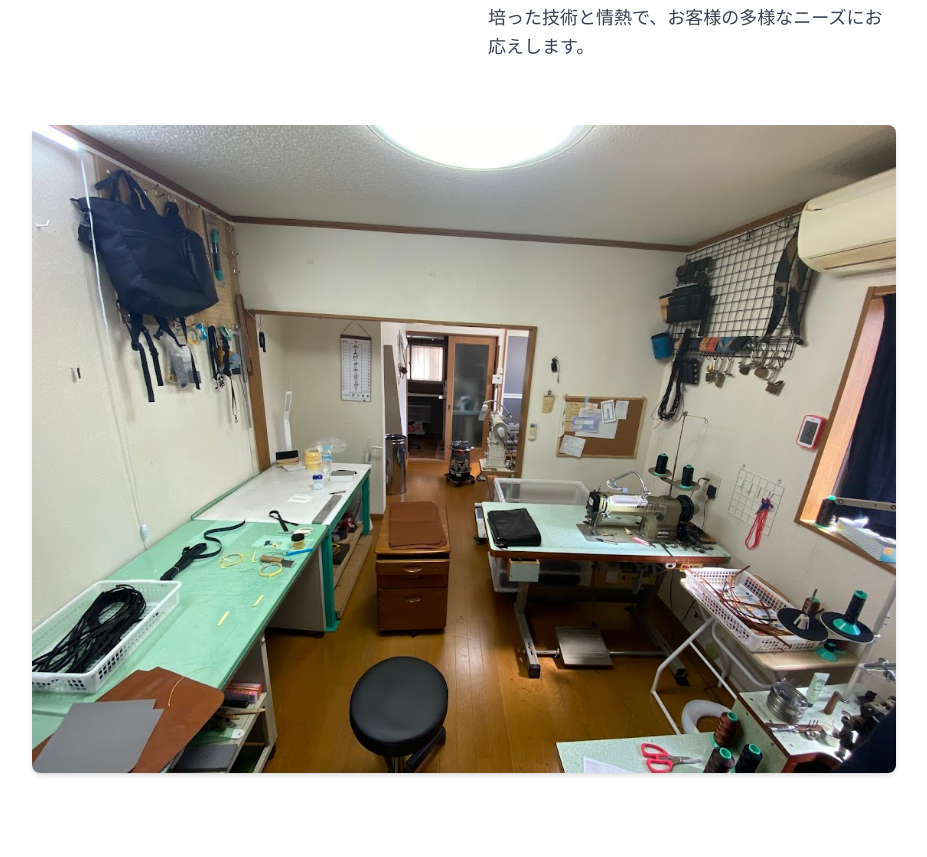
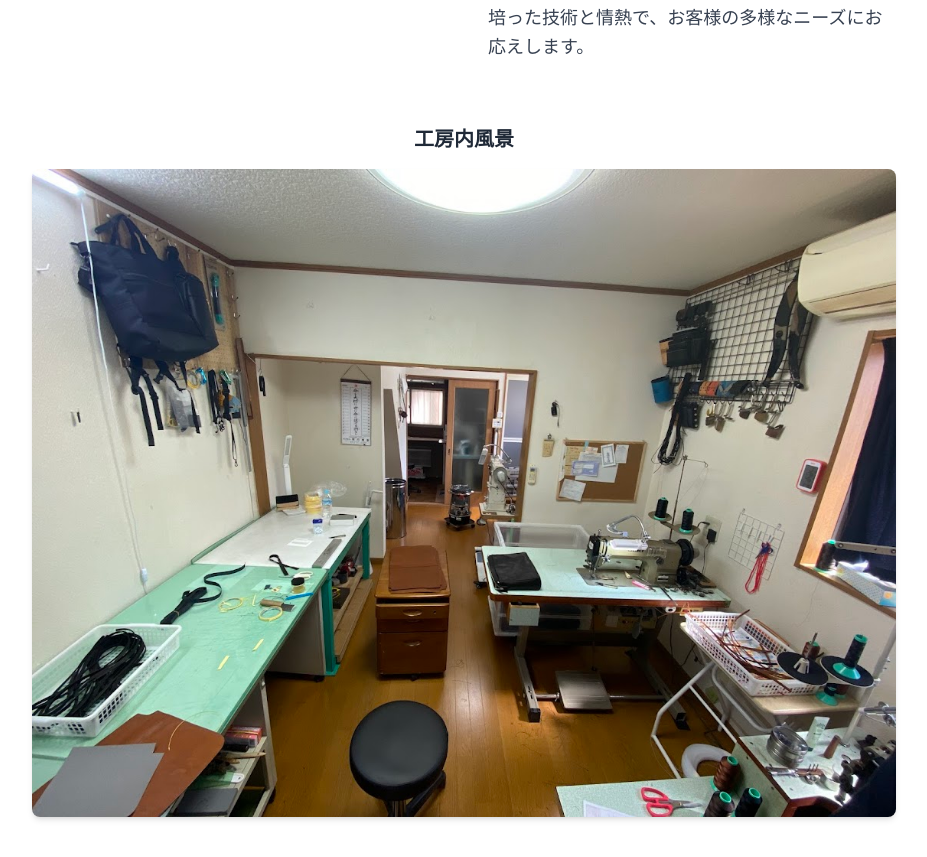
Before and after one commit to shoten122/kikuno410, a plain HTML site: page index.html in a window 1280 px wide. Shown: the part 1340-2197 px from the top of the page, without its empty margins (176-1103 px from the left). Drawn offline with nearby package versions, Linux system fonts and the light colour scheme.

Commit message:
Update index.html

```diff
--- a/index.html
+++ b/index.html
@@ -104,6 +104,7 @@
             </div>
             <!-- 社内風景画像を追加 -->
             <div class="mt-12 text-center">
+                 <p class="text-xl font-semibold mb-4 text-gray-800">工房内風景</p>
                 <img src="IMG_4609.jpg" alt="社内風景画像" class="w-full h-auto rounded-lg shadow-md">
             </div>
         </div>
```
